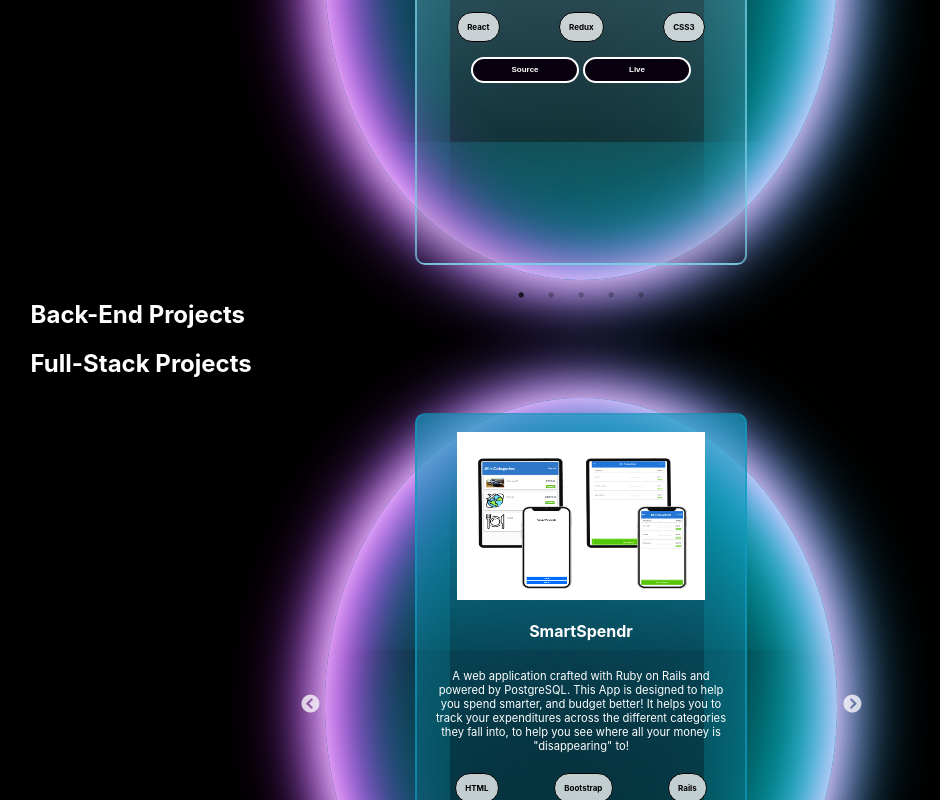
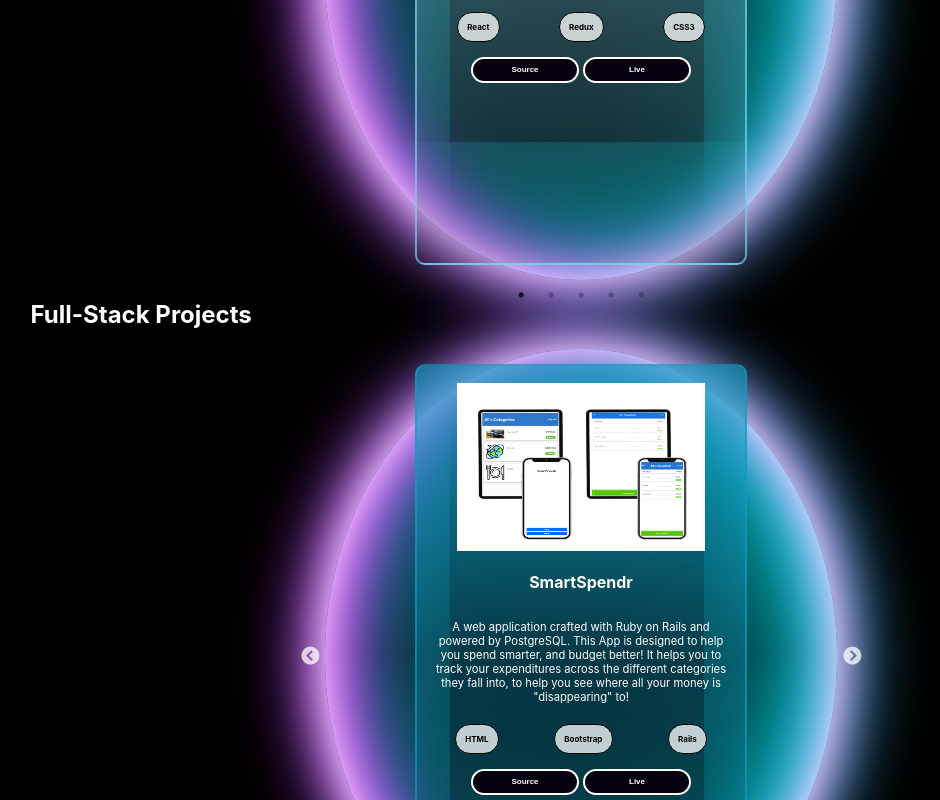
Before and after one commit to sunga12/new-portfolio, a React (Create React App) app: page / in a window 1280 px wide. Shown: the part 1129-1929 px from the top of the page, without its empty margins (59-999 px from the left). Built offline with nearby package versions, Linux system fonts and the light colour scheme.

Commit message:
Update projects display

```diff
--- a/src/components/Works.js
+++ b/src/components/Works.js
@@ -84,6 +84,8 @@
         </Slider>
       </motion.div>
 
+      {projects.filter((p) => p.category === 'Back-End').length >= 1
+      && (
       <motion.h2
         variants={containerVariants}
         initial="hidden"
@@ -93,6 +95,7 @@
       >
         Back-End Projects
       </motion.h2>
+      )}
       <motion.div
         variants={containerVariants}
         initial="hidden"
```
